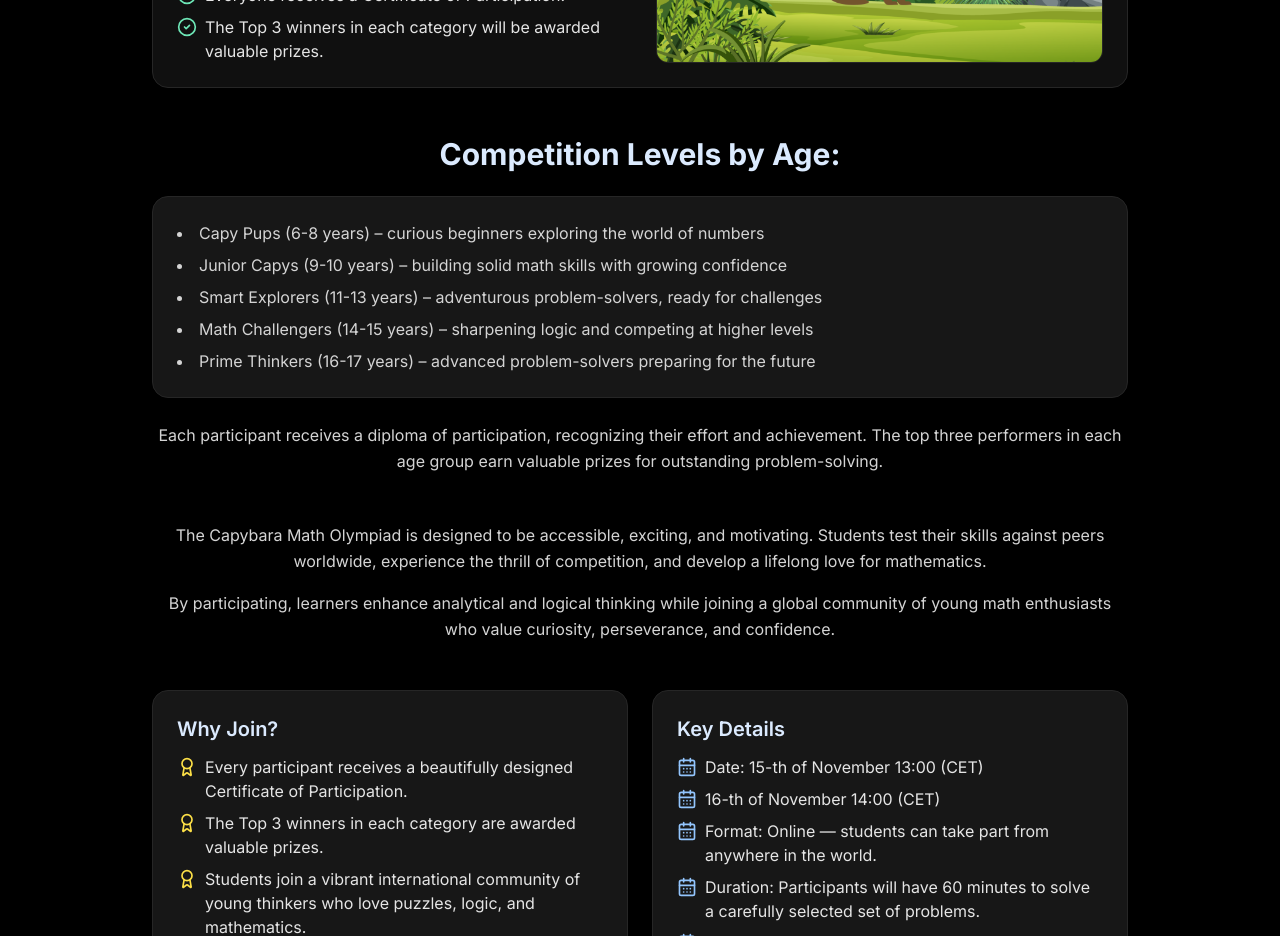
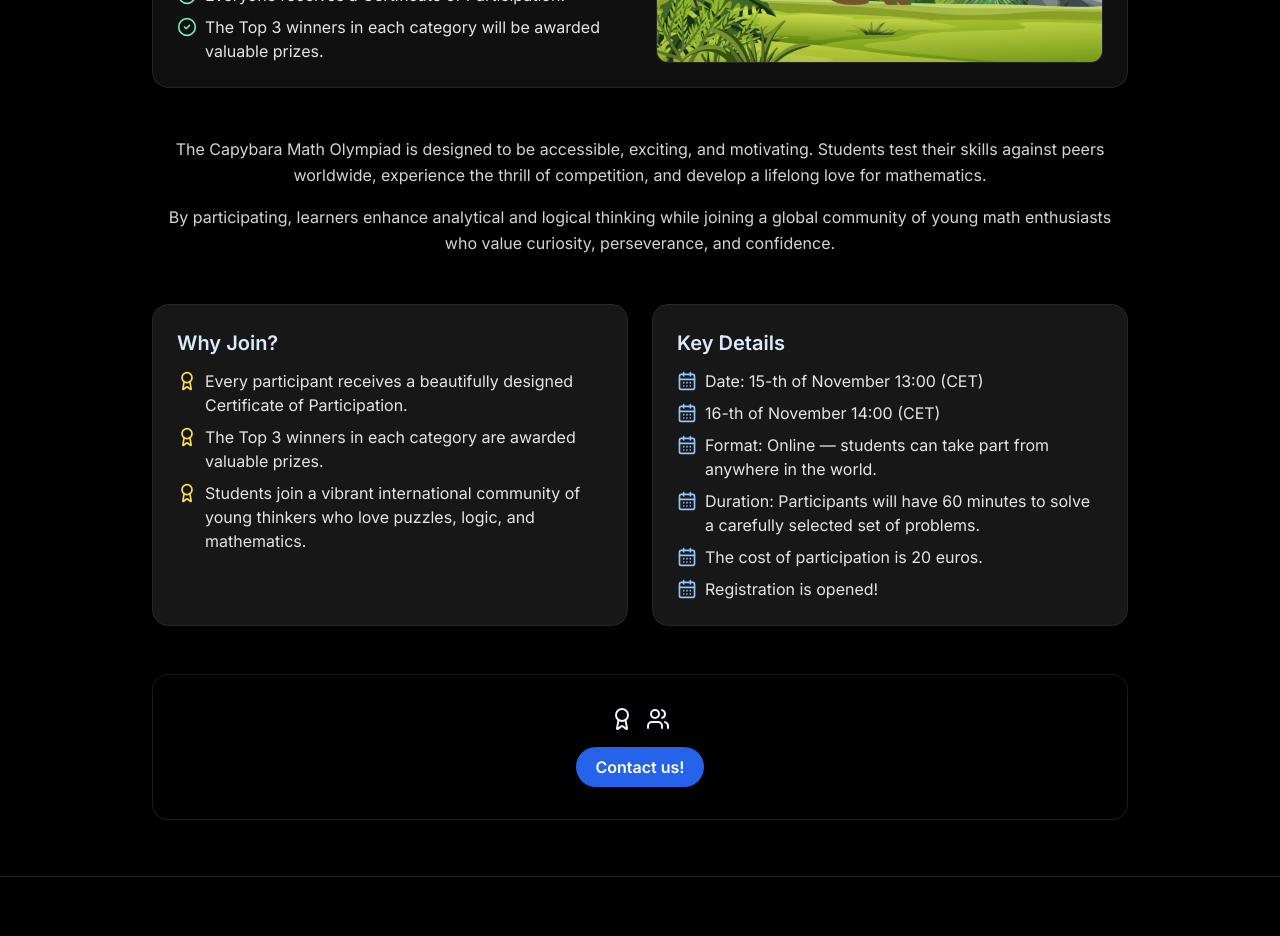
Before and after one commit to JaskinsAndy/Miltonito, a Next.js app: page /courses/capybara-math-olympiad in a window 1280 px wide. Shown: the part 840-1776 px from the top of the page. Built offline with nearby package versions, Linux system fonts and the light colour scheme.

Commit message:
Remove competition levels section from Capybara page

```diff
--- a/app/courses/capybara-math-olympiad/page.tsx
+++ b/app/courses/capybara-math-olympiad/page.tsx
@@ -4,14 +4,6 @@ import React from "react";
 import Image from "next/image";
 import { motion } from "framer-motion";
 import { Award, CalendarDays, CheckCircle2, Sparkles, Users } from "lucide-react";
-
-const levels = [
-  "Capy Pups (6-8 years) – curious beginners exploring the world of numbers",
-  "Junior Capys (9-10 years) – building solid math skills with growing confidence",
-  "Smart Explorers (11-13 years) – adventurous problem-solvers, ready for challenges",
-  "Math Challengers (14-15 years) – sharpening logic and competing at higher levels",
-  "Prime Thinkers (16-17 years) – advanced problem-solvers preparing for the future",
-];
 
 const specials = [
   "Focus on creative problem-solving and logical thinking, not just advanced math formulas.",
@@ -92,20 +84,6 @@ export default function CapybaraOlympiadPage() {
           </div>
         </section>
 
-        <section className="space-y-6">
-          <h2 className="text-2xl md:text-3xl font-bold text-blue-100 text-center">Competition Levels by Age:</h2>
-          <div className="bg-neutral-900 border border-neutral-800 rounded-2xl p-6 space-y-2">
-            <ul className="list-disc list-inside text-neutral-300 space-y-2">
-              {levels.map((item) => (
-                <li key={item}>{item}</li>
-              ))}
-            </ul>
-          </div>
-          <p className="text-neutral-300 leading-relaxed text-center">
-            Each participant receives a diploma of participation, recognizing their effort and achievement. The top three performers in each age group earn valuable prizes for outstanding problem-solving.
-          </p>
-        </section>
-
         <section className="space-y-4">
           <p className="text-neutral-300 leading-relaxed text-center">
             The Capybara Math Olympiad is designed to be accessible, exciting, and motivating. Students test their skills against peers worldwide, experience the thrill of competition, and develop a lifelong love for mathematics.
```
